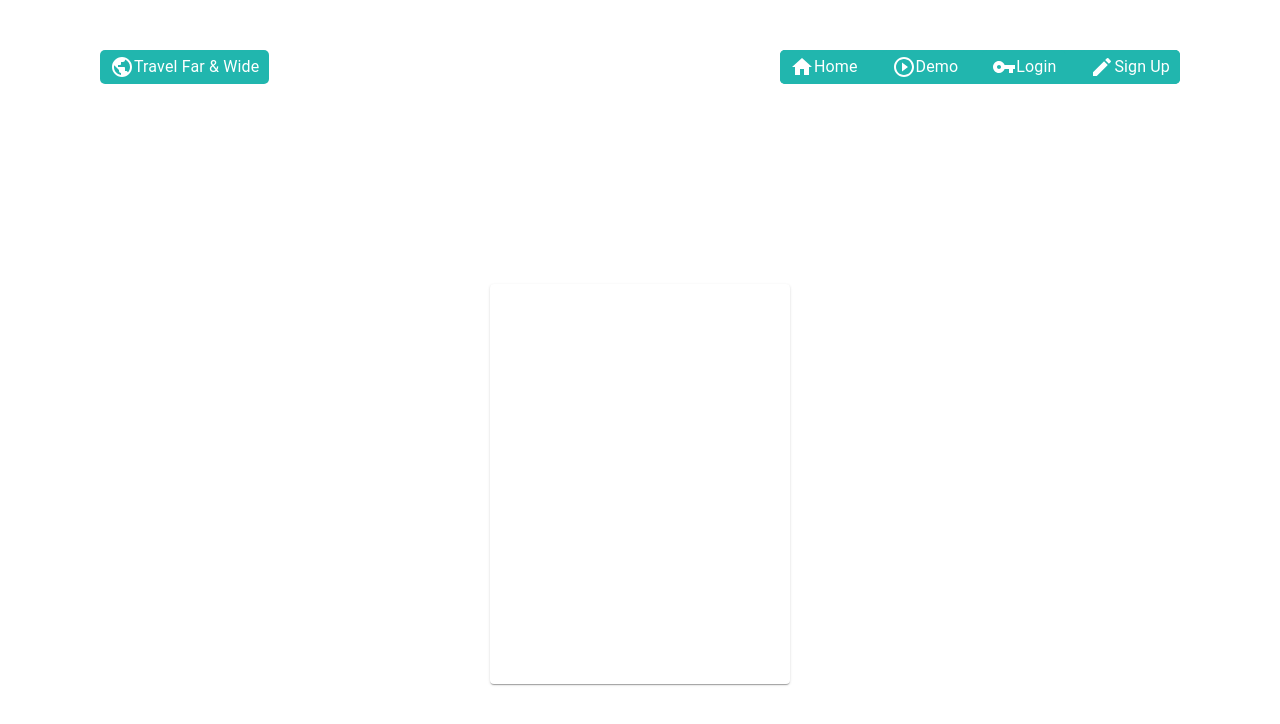
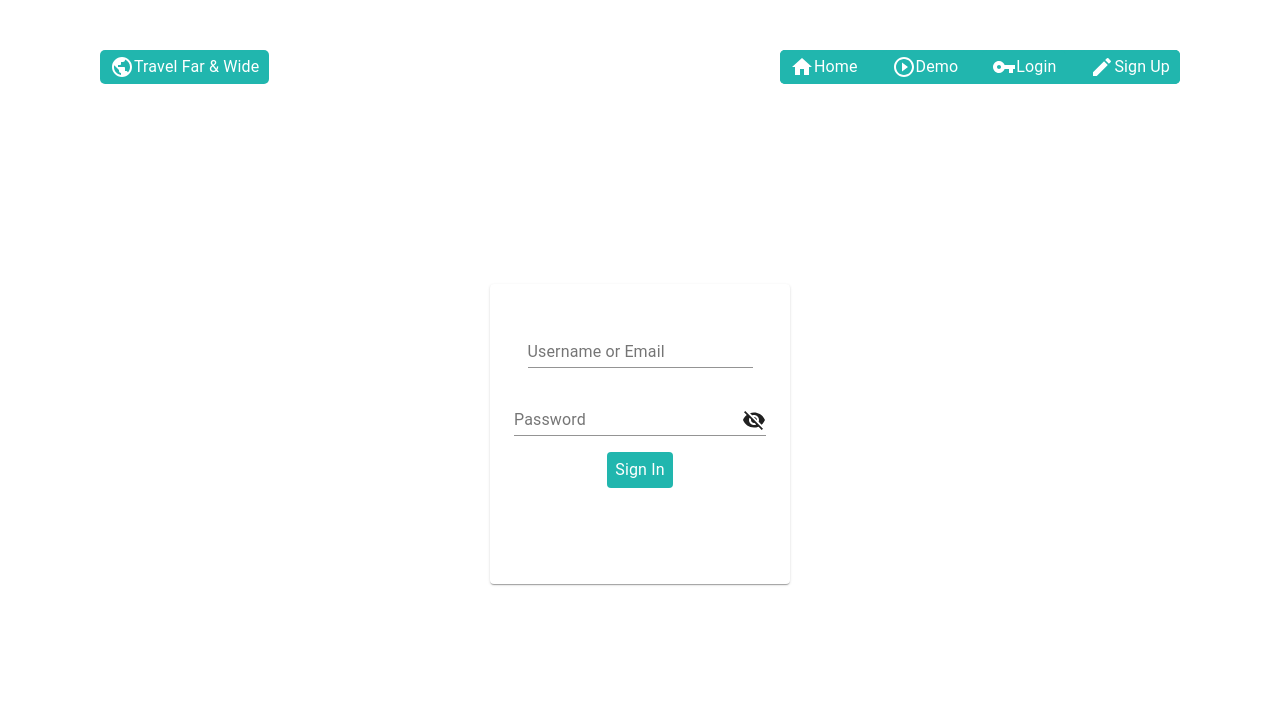
Before and after one commit to Travel-Far-And-Wide/front-end, a React (Create React App) app: page /login in a window 1280 px wide. Shown: the top 724 px of the page. Built offline with nearby package versions, Linux system fonts and the light colour scheme.

Commit message:
Basic design for all pre-auth pages complete, added password masking

```diff
--- a/src/App.scss
+++ b/src/App.scss
@@ -8,5 +8,6 @@ $secondary: #105db4;
 }
 body{
     background-color: #ffffffad;
+    margin-bottom: 200px;
     // #042b57;
 }
--- a/src/components/Navbar.js
+++ b/src/components/Navbar.js
@@ -14,12 +14,12 @@ import { Link } from "react-router-dom";
 const useStyles = makeStyles((theme) => ({
   navlink: {
     borderRadius: 5,
-    backgroundColor: "#21b6ae",
     padding: "5px 10px",
-    '&:hover': {
-        backgroundColor:"#1D938C",
+    // backgroundColor: "#21b6ae",
+    // '&:hover': {
+    //     backgroundColor:"#1D938C",
 
-    }
+    // }
   },
 }));
 export default function NavBar(props) {
@@ -33,7 +33,7 @@ export default function NavBar(props) {
         justify="space-between"
       >
         <Box>
-          <Button color="primary"  className={classes.navlink}>
+          <Button  className={classes.navlink}>
             <PublicIcon />
             <Typography>Travel Far & Wide</Typography>
           </Button>
@@ -42,7 +42,7 @@ export default function NavBar(props) {
         <Box>
           <Link style={{ textDecoration: "none" }} to={"/"}>
             {" "}
-            <Button color="primary" className={classes.navlink}>
+            <Button className={classes.navlink}>
               {" "}
               <HomeIcon />
               <Typography>Home</Typography>
@@ -52,7 +52,7 @@ export default function NavBar(props) {
         <Box>
           <Link style={{ textDecoration: "none" }} to={"/demo"}>
           {" "}
-          <Button color="primary"  className={classes.navlink}>
+          <Button  className={classes.navlink}>
             {" "}
             <PlayCircleOutlineIcon />
             <Typography>Demo</Typography>
@@ -63,7 +63,7 @@ export default function NavBar(props) {
         <Box>
           <Link style={{ textDecoration: "none" }} to={"/login"}>
           {" "}
-          <Button color="primary" className={classes.navlink}>
+          <Button className={classes.navlink}>
             {" "}
             <VpnKeyIcon />
             <Typography>Login</Typography>
@@ -74,7 +74,7 @@ export default function NavBar(props) {
         <Box>
           <Link style={{ textDecoration: "none" }} to={"/signup"}>
           {" "}
-          <Button color="primary"  className={classes.navlink}>
+          <Button  className={classes.navlink}>
             {" "}
             <CreateIcon />
             <Typography>Sign Up</Typography>
--- /dev/null
+++ b/src/components/PasswordInput.js
@@ -0,0 +1,65 @@
+import { InputAdornment, withStyles } from "@material-ui/core";
+import TextField from "@material-ui/core/TextField";
+import VisibilityIcon from "@material-ui/icons/Visibility";
+import VisibilityOffIcon from "@material-ui/icons/VisibilityOff";
+import PropTypes from "prop-types";
+import React, { Component } from "react";
+
+const styles = (theme) => ({
+  eye: {
+    cursor: "pointer",
+  },
+});
+
+export default class PasswordInput extends Component {
+  constructor(props) {
+    super(props);
+
+    this.state = {
+      passwordIsMasked: true,
+    };
+  }
+
+  togglePasswordMask = () => {
+    this.setState((prevState) => ({
+      passwordIsMasked: !prevState.passwordIsMasked,
+    }));
+  };
+
+  render() {
+    const { classes } = this.props;
+    const { passwordIsMasked } = this.state;
+
+    return (
+      <TextField
+        type={passwordIsMasked ? "password" : "text"}
+        {...this.props}
+        InputProps={{
+          endAdornment: this.state.passwordIsMasked ? (
+            <InputAdornment position="end">
+              <VisibilityOffIcon
+                className={classes.eye}
+                onClick={this.togglePasswordMask}
+              />
+            </InputAdornment>
+          ) : (
+            <InputAdornment position="end">
+              <VisibilityIcon
+                className={classes.eye}
+                onClick={this.togglePasswordMask}
+              />
+            </InputAdornment>
+          ),
+        }}
+      />
+    );
+  }
+}
+
+PasswordInput.propTypes = {
+  classes: PropTypes.object.isRequired,
+  onChange: PropTypes.func.isRequired,
+  value: PropTypes.func.isRequired,
+};
+
+PasswordInput = withStyles(styles)(PasswordInput);
--- a/src/components/routes/Demo.js
+++ b/src/components/routes/Demo.js
@@ -11,7 +11,7 @@ const useStyles = makeStyles((theme) => ({
     padding: "5px 10px",
   },
 }));
-export default function NavBar(props) {
+export default function Demo (props) {
   const classes = useStyles();
 
   return (
--- a/src/components/routes/Home.js
+++ b/src/components/routes/Home.js
@@ -7,13 +7,13 @@ import Paper from "@material-ui/core/Paper";
 import Card from "@material-ui/core/Card";
 import CardMedia from "@material-ui/core/CardMedia";
 import CardContent from "@material-ui/core/CardContent";
+import { Link } from "react-router-dom";
 import Filler1 from "../../assets/filler1.jpg";
 import Filler2 from "../../assets/filler2.jpg";
 import banner from "../../assets/home.jpg";
 const useStyles = makeStyles((theme) => ({
-  button: {
+  demo: {
     borderRadius: 5,
-    backgroundColor: "#21b6ae",
     padding: "5px 10px",
     marginTop: 50,
   },
@@ -62,7 +62,7 @@ export default function NavBar(props) {
         </div>
       </Paper>
       <Grid container justify="center" style={{ marginTop: 50 }}>
-        <Typography variant="h5" >
+        <Typography variant="h5">
           Travel Far and Wide aims to give you the definitive tool to keep track
           of where you've been, and where you're going.
         </Typography>
@@ -72,9 +72,9 @@ export default function NavBar(props) {
         justify="center"
         style={{ marginTop: 25, marginBottom: 50 }}
       >
-        <Button className={classes.button} color="primary">
-          Watch a demo!
-        </Button>
+        <Link style={{ textDecoration: "None" }} to={"/demo"}>
+          <Button className={classes.demo}>Watch a demo!</Button>
+        </Link>
       </Grid>
       <Grid container justify="space-around" style={{ marginTop: 25 }}>
         <Card>
@@ -97,16 +97,14 @@ export default function NavBar(props) {
               Upload It
             </Typography>
             <Typography variant="body2" color="textSecondary" component="p">
-            Testing filler text
+              Testing filler text
             </Typography>
           </CardContent>
         </Card>
       </Grid>
       <Grid container style={{ marginTop: 50 }}>
-        <Typography variant="h4" >
-          Integrating data and travel
-        </Typography>
-        <Typography variant="h5" >
+        <Typography variant="h4">Integrating data and travel</Typography>
+        <Typography variant="h5">
           You can now keep track of the little things through our "Year in
           Summary" feature - giving you a new perspective on how you travel.
         </Typography>
--- a/src/components/routes/Login.js
+++ b/src/components/routes/Login.js
@@ -1,28 +1,40 @@
-import React from "react";
+import React, { Component } from "react";
 import { makeStyles } from "@material-ui/core/styles";
 import Grid from "@material-ui/core/Grid";
 import Card from "@material-ui/core/Card";
+import TextField from "@material-ui/core/TextField";
 import CardContent from "@material-ui/core/CardContent";
 import Button from "@material-ui/core/Button";
 import Typography from "@material-ui/core/Typography";
+import PasswordInput from "../PasswordInput";
 
-const useStyles = makeStyles((theme) => ({
-  login: {
-    borderRadius: 5,
-    backgroundColor: "#21b6ae",
-    padding: "5px 10px",
-  },
-}));
-export default function NavBar(props) {
+const useStyles = makeStyles((theme) => ({}));
+export default function Login(props) {
   const classes = useStyles();
 
   return (
     <React.Fragment>
-          <Grid align="center" style={{marginTop: 200}}>
-              <Card style={{height: 400, width: 300}}>
-                  <CardContent></CardContent>
-                  <Button></Button>
-              </Card>
+      <Grid align="center" style={{ marginTop: 200 }}>
+        <Card style={{ height: 300, width: 300 }}>
+          <CardContent>
+            <form>
+              <TextField
+                style={{ margin: 20, width: 225 }}
+                color="secondary"
+                label="Username or Email"
+              />
+              <PasswordInput
+                color="secondary"
+                label="Password"
+                name="password"
+              />
+            </form>
+          </CardContent>
+          <Button>
+            {" "}
+            <Typography>Sign In</Typography>
+          </Button>
+        </Card>
         <Typography></Typography>
       </Grid>
     </React.Fragment>
--- a/src/components/routes/SignUp.js
+++ b/src/components/routes/SignUp.js
@@ -1,22 +1,47 @@
 import React from "react";
 import { makeStyles } from "@material-ui/core/styles";
 import Grid from "@material-ui/core/Grid";
+import Card from "@material-ui/core/Card";
+import TextField from "@material-ui/core/TextField";
+import CardContent from "@material-ui/core/CardContent";
 import Button from "@material-ui/core/Button";
 import Typography from "@material-ui/core/Typography";
+import PasswordInput from "../PasswordInput";
 
 const useStyles = makeStyles((theme) => ({
-  navlink: {
-    borderRadius: 5,
-    backgroundColor: "#21b6ae",
-    padding: "5px 10px",
-  },
+  inputField: { margin: 20, width: 225 },
 }));
-export default function NavBar(props) {
+export default function SignUp(props) {
   const classes = useStyles();
 
   return (
     <React.Fragment>
-            <Grid>
+      <Grid align="center" style={{ marginTop: 200 }}>
+        <Card style={{ height: 300, width: 300 }}>
+          <CardContent>
+            <form>
+              <TextField
+                className={classes.inputField}
+                color="secondary"
+                label="Username"
+              />
+              <PasswordInput
+                color="secondary"
+                label="Password"
+                name="password"
+              />
+              <TextField
+                className={classes.inputField}
+                color="secondary"
+                label="Email"
+              />
+            </form>
+          </CardContent>
+          <Button>
+            {" "}
+            <Typography>Sign Up</Typography>
+          </Button>
+        </Card>
         <Typography></Typography>
       </Grid>
     </React.Fragment>
--- a/src/theme.js
+++ b/src/theme.js
@@ -1,12 +1,26 @@
 import { createMuiTheme } from "@material-ui/core/styles";
 
 const theme = createMuiTheme({
+  overrides:{
+MuiButton:{
+  root:{
+    backgroundColor: "#21b6ae",
+    '&:hover': {
+        backgroundColor:"#1D938C",
+
+    }
+  },
+  text:{
+    color: 'white'
+  }
+}
+  },
   palette: {
     primary: {
       main: "#ffffff",
     },
     secondary: {
-      main: "#105db4",
+      main: "#21b6ae",
     },
   },
   typography: {
```
